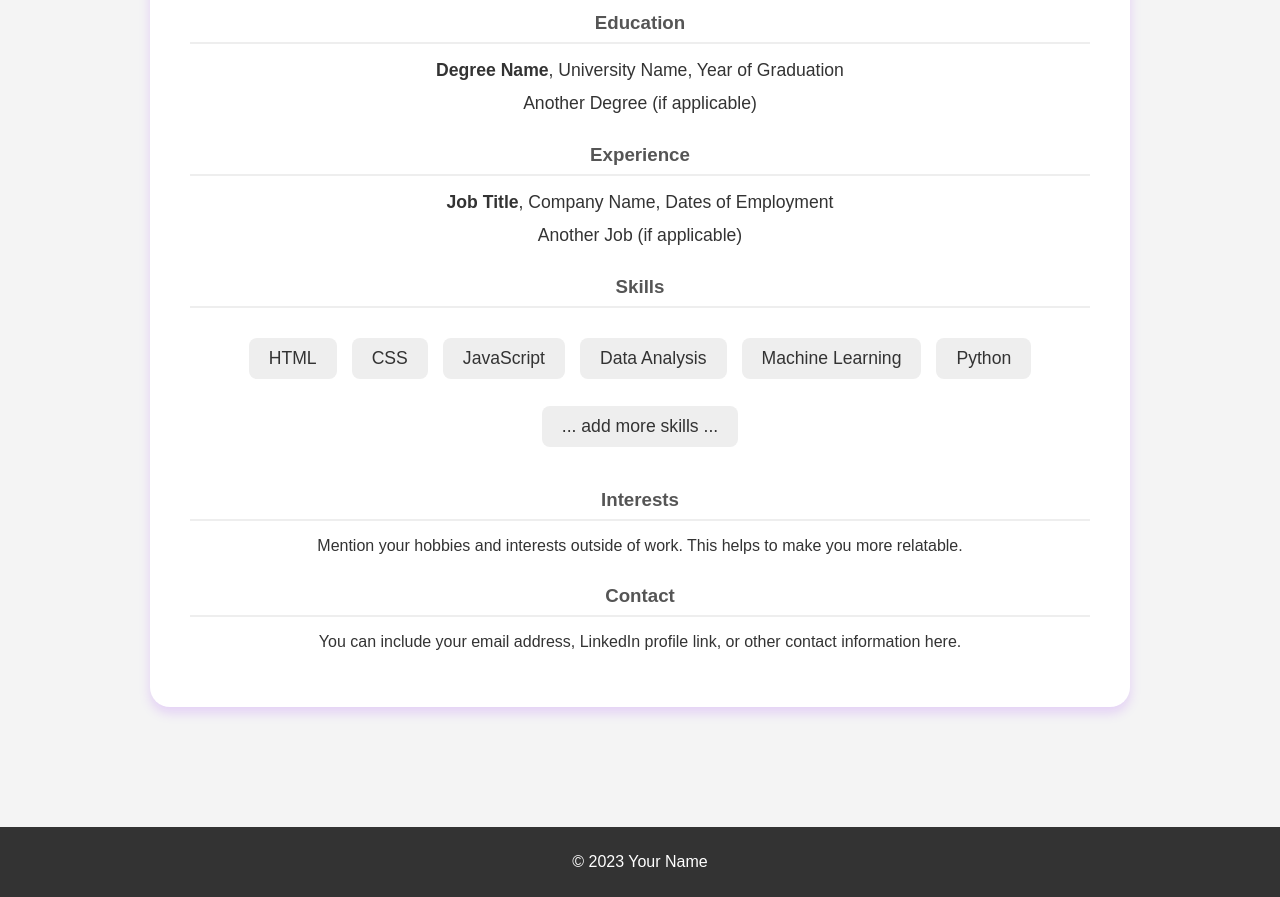
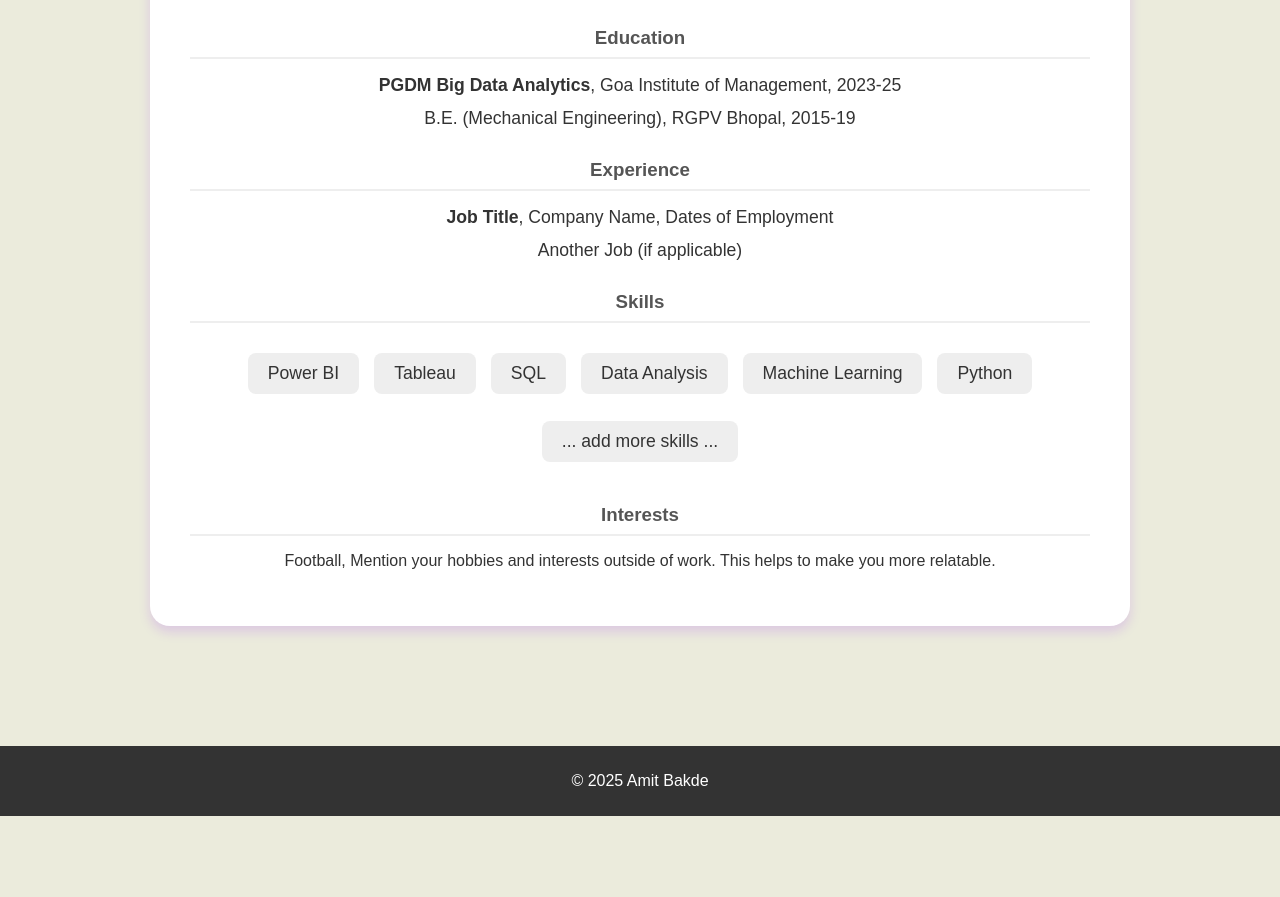
Before and after one commit to amitbakde99/amitbakde99.github.io, a plain HTML site: page about.html in a window 1280 px wide. Shown: the part 752-1649 px from the top of the page. After the commit the page ends 1568 px from the top, so only its background shows below. Drawn offline with Linux system fonts and the light colour scheme.

Commit message:
version 4.6

```diff
--- a/about.html
+++ b/about.html
@@ -31,8 +31,8 @@
 
                 <h3>Education</h3>
                 <ul>
-                    <li><strong>Degree Name</strong>, University Name, Year of Graduation</li>
-                    <li>Another Degree (if applicable)</li>
+                    <li><strong>PGDM Big Data Analytics</strong>, Goa Institute of Management, 2023-25</li>
+                    <li>B.E. (Mechanical Engineering), RGPV Bhopal, 2015-19</li>
                 </ul>
 
                 <h3>Experience</h3>
@@ -43,9 +43,9 @@
 
                 <h3>Skills</h3>
                 <ul class="skills-list">
-                    <li>HTML</li>
-                    <li>CSS</li>
-                    <li>JavaScript</li>
+                    <li>Power BI</li>
+                    <li>Tableau</li>
+                    <li>SQL</li>
                     <li>Data Analysis</li>
                     <li>Machine Learning</li>
                     <li>Python</li>
@@ -53,16 +53,15 @@
                 </ul>
 
                 <h3>Interests</h3>
-                <p>Mention your hobbies and interests outside of work. This helps to make you more relatable.</p>
+                <p>Football, Mention your hobbies and interests outside of work. This helps to make you more relatable.</p>
 
-                <h3>Contact</h3>
-                <p>You can include your email address, LinkedIn profile link, or other contact information here.</p>
+
             </div>
         </section>
     </main>
 
     <footer>
-        <p>&copy; 2023 Your Name</p>
+        <p>&copy; 2025 Amit Bakde</p>
     </footer>
 
     <script src="main.js"></script>
--- a/static/styles.css
+++ b/static/styles.css
@@ -3,8 +3,8 @@ body {
     font-family: sans-serif;
     margin: 0;
     padding: 0;
-    padding-top: 50px; /* Adjust this value as needed */
-    background-color: #f4f4f4;
+    padding-top: 65px; /* Adjust this value as needed */
+    background-color: #ebebdc;
     color: #333;
     display: flex;
     flex-direction: column;
@@ -19,18 +19,18 @@ nav {
     position: fixed; /* Fixed to the top */
     top: 0;
     left: 0;
-    width: 100%;
+    width: 150%;
     padding: 15px 0;
     z-index: 2; /* Ensure it's above the hero image */
 }
 
 .header-content {
     max-width: 960px;
-    margin: 0 auto;
+    margin: auto;
 }
 
 header h1 {
-    margin-bottom: 10px;
+    margin-bottom: 20px;
 }
 
 nav ul {
```
Also changed, not shown: contact.html (+5 -5 lines).
